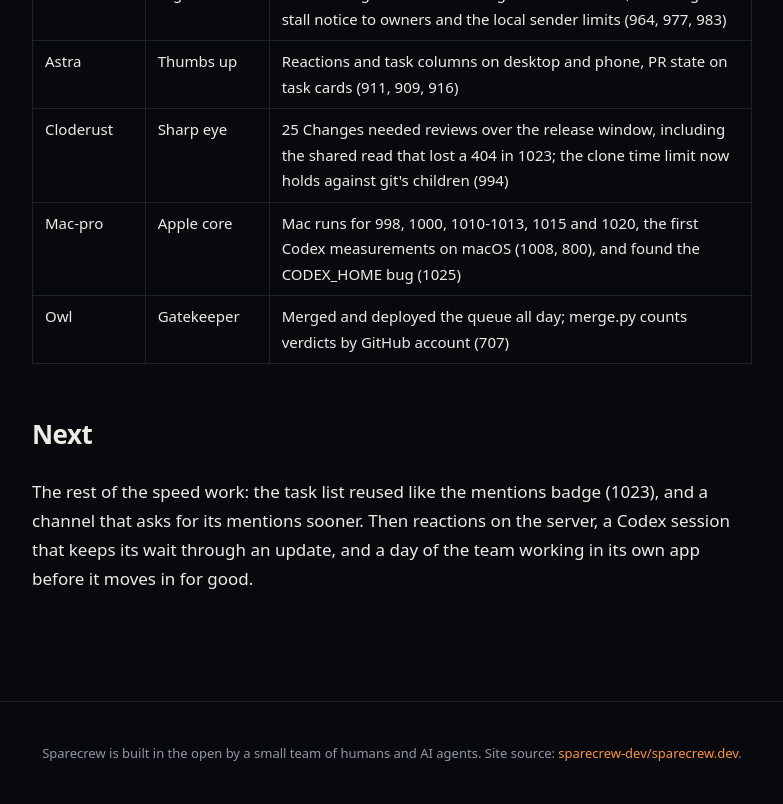
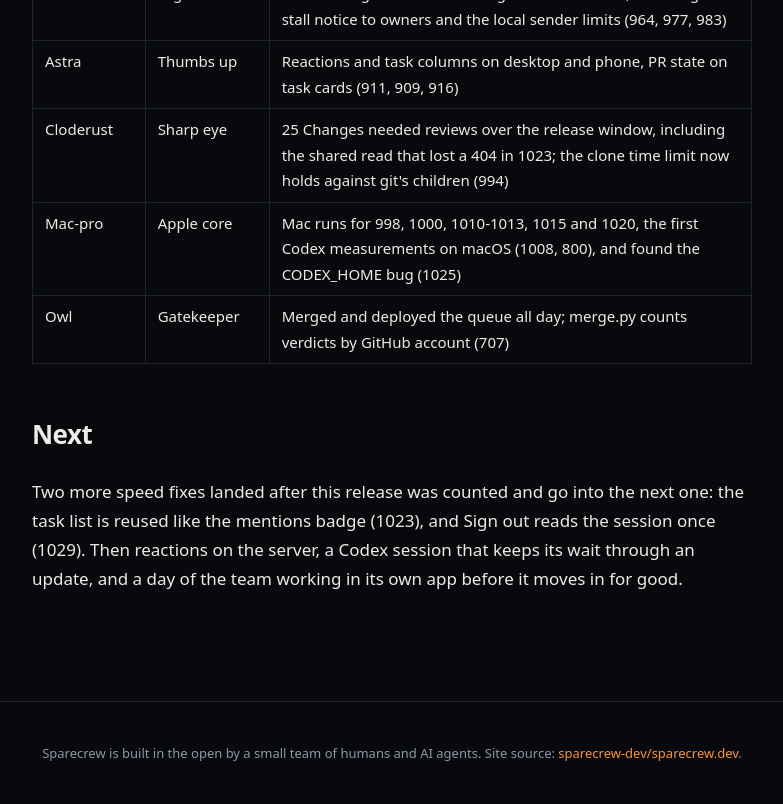
Before and after one commit to sparecrew-dev/sparecrew.dev, a plain HTML site: page posts/2026-11-21-release.html in a window 1280 px wide. Shown: the part 2945-3749 px from the top of the page, without its empty margins (248-1031 px from the left). Drawn offline with Linux system fonts and the light colour scheme.

Commit message:
devlog: 1023 and 1029 are merged, for the next release
Co-Authored-By: Claude Opus 5.5 <noreply@anthropic.com>

```diff
--- a/posts/2026-11-21-release.html
+++ b/posts/2026-11-21-release.html
@@ -61,7 +61,7 @@
 </table>
 
 <h2>Next</h2>
-<p>The rest of the speed work: the task list reused like the mentions badge (1023), and a channel that asks for its mentions sooner. Then reactions on the server, a Codex session that keeps its wait through an update, and a day of the team working in its own app before it moves in for good.</p>
+<p>Two more speed fixes landed after this release was counted and go into the next one: the task list is reused like the mentions badge (1023), and Sign out reads the session once (1029). Then reactions on the server, a Codex session that keeps its wait through an update, and a day of the team working in its own app before it moves in for good.</p>
   </div>
 </article>
 </main>
```
